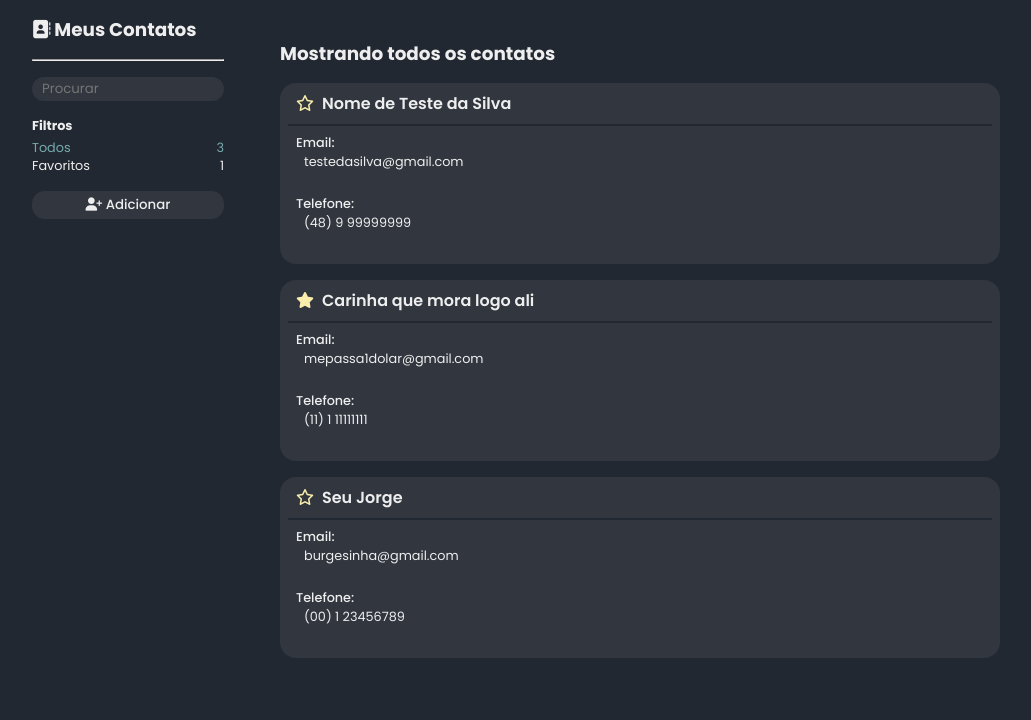
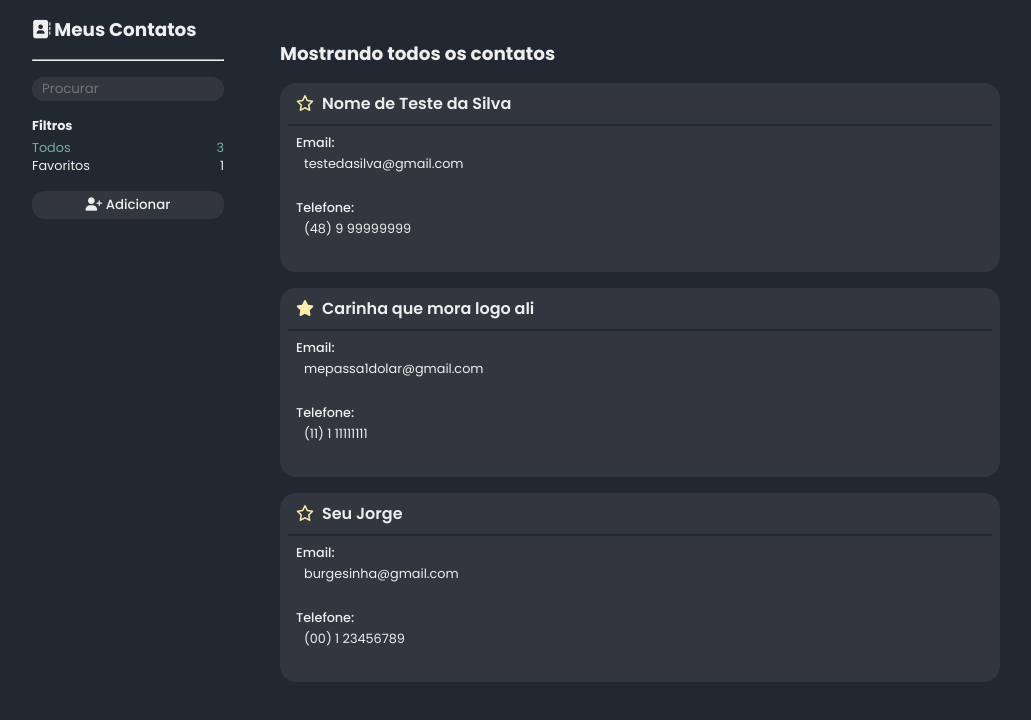
Before and after one commit to CauaMotta/contact_list_v2, a React (Vite) app: page / in a window 1280 px wide. Shown: the top 720 px of the page, without its empty margins (112-1143 px from the left). Built offline with nearby package versions, Linux system fonts and the light colour scheme.

Commit message:
Funcoes de edicao e remocao adicionadas

```diff
--- a/src/components/Contact/index.tsx
+++ b/src/components/Contact/index.tsx
@@ -1,4 +1,4 @@
-import { ChangeEvent, useState } from 'react'
+import { ChangeEvent, useEffect, useState } from 'react'
 import {
   Container,
   Header,
@@ -9,21 +9,44 @@ import {
 } from './styles'
 import ContactClass from '../../models/Contact'
 import { useDispatch } from 'react-redux'
-import { changeFavorite } from '../../store/reducers/Contacts'
+import { changeFavorite, edit, remove } from '../../store/reducers/Contacts'
 
 type Props = ContactClass
 
 const Contact = ({ id, name, email, phone, favorite }: Props) => {
+  const dispatch = useDispatch()
   const [editing, setEditing] = useState(false)
-  const dispatch = useDispatch()
+  const [delet, setDelet] = useState(false)
+  const [updateEmail, setUpdateEmail] = useState('')
+  const [updatePhone, setUpdatePhone] = useState('')
+
+  useEffect(() => {
+    if (email.length > 0) {
+      setUpdateEmail(email)
+    }
+    if (phone.length > 0) {
+      setUpdatePhone(phone)
+    }
+  }, [email, phone])
 
   const updateFavorite = (event: ChangeEvent<HTMLInputElement>) => {
     const favorite = event.target.checked
     dispatch(changeFavorite({ id, favorite }))
   }
 
+  const cancelEditing = () => {
+    setEditing(false)
+    setUpdateEmail(email)
+    setUpdatePhone(phone)
+  }
+
+  const saveEditing = () => {
+    dispatch(edit({ id, email: updateEmail, phone: updatePhone }))
+    setEditing(false)
+  }
+
   return (
-    <Container>
+    <Container editing={editing} delet={delet}>
       <Header>
         <div>
           <label htmlFor={`${id}`}>
@@ -42,21 +65,40 @@ const Contact = ({ id, name, email, phone, favorite }: Props) => {
           <p>{name}</p>
         </div>
         <ActionBar>
-          {editing === false ? (
+          {!editing && !delet && (
             <>
-              <ActionButton>
+              <ActionButton onClick={() => setDelet(true)}>
+                <span>Apagar</span>
                 <i className="fa-regular fa-trash-can"></i>
               </ActionButton>
-              <ActionButton onClick={() => setEditing(!editing)}>
+              <ActionButton onClick={() => setEditing(true)}>
+                <span>Editar</span>
                 <i className="fa-solid fa-pen-to-square"></i>
               </ActionButton>
             </>
-          ) : (
+          )}
+          {editing && (
             <>
-              <ActionButton onClick={() => setEditing(!editing)}>
+              <span>Confirmar edição?</span>
+              <ActionButton onClick={cancelEditing}>
+                <span>Não</span>
                 <i className="fa-solid fa-xmark"></i>
               </ActionButton>
-              <ActionButton>
+              <ActionButton onClick={saveEditing}>
+                <span>Sim</span>
+                <i className="fa-solid fa-check"></i>
+              </ActionButton>
+            </>
+          )}
+          {delet && (
+            <>
+              <span>Apagar contato?</span>
+              <ActionButton onClick={() => setDelet(false)}>
+                <span>Não</span>
+                <i className="fa-solid fa-xmark"></i>
+              </ActionButton>
+              <ActionButton onClick={() => dispatch(remove(id))}>
+                <span>Sim</span>
                 <i className="fa-solid fa-check"></i>
               </ActionButton>
             </>
@@ -65,13 +107,19 @@ const Contact = ({ id, name, email, phone, favorite }: Props) => {
       </Header>
       <MainContent>
         <p>Email:</p>
-        <TextArea disabled={!editing} rows={1}>
-          {email}
-        </TextArea>
+        <TextArea
+          disabled={!editing}
+          rows={1}
+          value={updateEmail}
+          onChange={({ target }) => setUpdateEmail(target.value)}
+        />
         <p>Telefone:</p>
-        <TextArea disabled={!editing} rows={1}>
-          {phone}
-        </TextArea>
+        <TextArea
+          disabled={!editing}
+          rows={1}
+          value={updatePhone}
+          onChange={({ target }) => setUpdatePhone(target.value)}
+        />
       </MainContent>
     </Container>
   )
--- a/src/components/Contact/styles.ts
+++ b/src/components/Contact/styles.ts
@@ -1,7 +1,12 @@
 import styled from 'styled-components'
 import variables from '../../styles/variables'
 
-export const Container = styled.div`
+type Props = {
+  editing: boolean
+  delet: boolean
+}
+
+export const Container = styled.div<Props>`
   width: 100%;
   background-color: ${variables.secondaryColor};
   color: ${variables.fontColor};
@@ -9,6 +14,14 @@ export const Container = styled.div`
   padding: 0.5rem;
   margin-bottom: 1rem;
   cursor: pointer;
+
+  button {
+    display: ${({ editing, delet }) => (editing || delet ? 'block' : 'none')};
+  }
+  textarea {
+    background-color: ${({ editing }) =>
+      editing ? variables.background : 'transparent'};
+  }
 
   &:hover {
     box-shadow: 0 4px 4px rgba(0, 0, 0, 0.1);
@@ -53,18 +66,38 @@ export const ActionBar = styled.div`
   display: flex;
   align-items: center;
   gap: 0.5rem;
+
+  span {
+    color: ${variables.focus};
+  }
 `
 
 export const ActionButton = styled.button`
-  display: none;
   color: ${variables.fontColor};
   font-size: 1rem;
   background-color: transparent;
   border: none;
   cursor: pointer;
 
+  span {
+    display: inline-block;
+    width: 0;
+    transform: translateX(25%);
+    opacity: 0;
+    transition: none;
+  }
+
   &:hover {
     color: ${variables.focus};
+    span {
+      transition:
+        transform 0.2s ease-out,
+        opacity 0.2s;
+      width: auto;
+      margin-right: 0.25rem;
+      transform: translate(0);
+      opacity: 1;
+    }
   }
 `
 
@@ -78,14 +111,14 @@ export const MainContent = styled.div`
 `
 
 export const TextArea = styled.textarea`
-  background-color: transparent;
   width: 100%;
   font-size: 0.8rem;
-  line-height: 1.25rem;
+  line-height: 1.5rem;
   color: ${variables.fontColor};
+  border: none;
+  border-radius: 1rem;
   margin-bottom: 1rem;
+  padding-left: 0.5rem;
   resize: none;
-  border: none;
   outline: none;
-  padding-left: 0.5rem;
 `
--- a/src/store/reducers/Contacts.ts
+++ b/src/store/reducers/Contacts.ts
@@ -46,9 +46,31 @@ const ContactSlice = createSlice({
       if (index >= 0) {
         state.items[index].favorite = action.payload.favorite
       }
+    },
+    edit: (
+      state,
+      action: PayloadAction<{ id: number; email: string; phone: string }>
+    ) => {
+      const index = state.items.findIndex(
+        (item) => item.id === action.payload.id
+      )
+
+      if (index >= 0) {
+        if (action.payload.email.length > 0) {
+          state.items[index].email = action.payload.email
+        }
+        if (action.payload.phone.length > 0) {
+          state.items[index].phone = action.payload.phone
+        }
+      }
+    },
+    remove: (state, action: PayloadAction<number>) => {
+      state.items = [
+        ...state.items.filter((item) => item.id !== action.payload)
+      ]
     }
   }
 })
 
-export const { changeFavorite } = ContactSlice.actions
+export const { changeFavorite, edit, remove } = ContactSlice.actions
 export default ContactSlice.reducer
```
